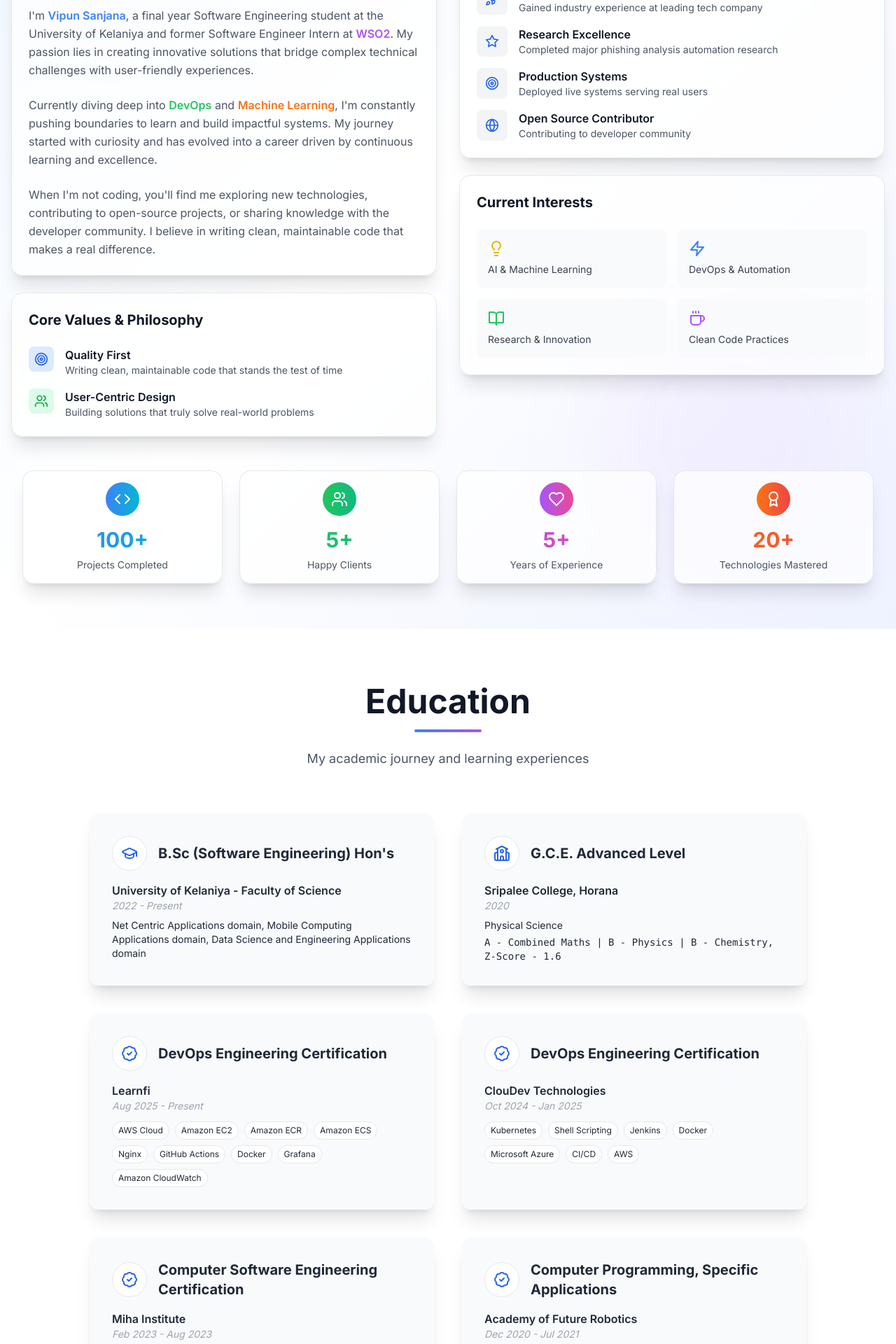
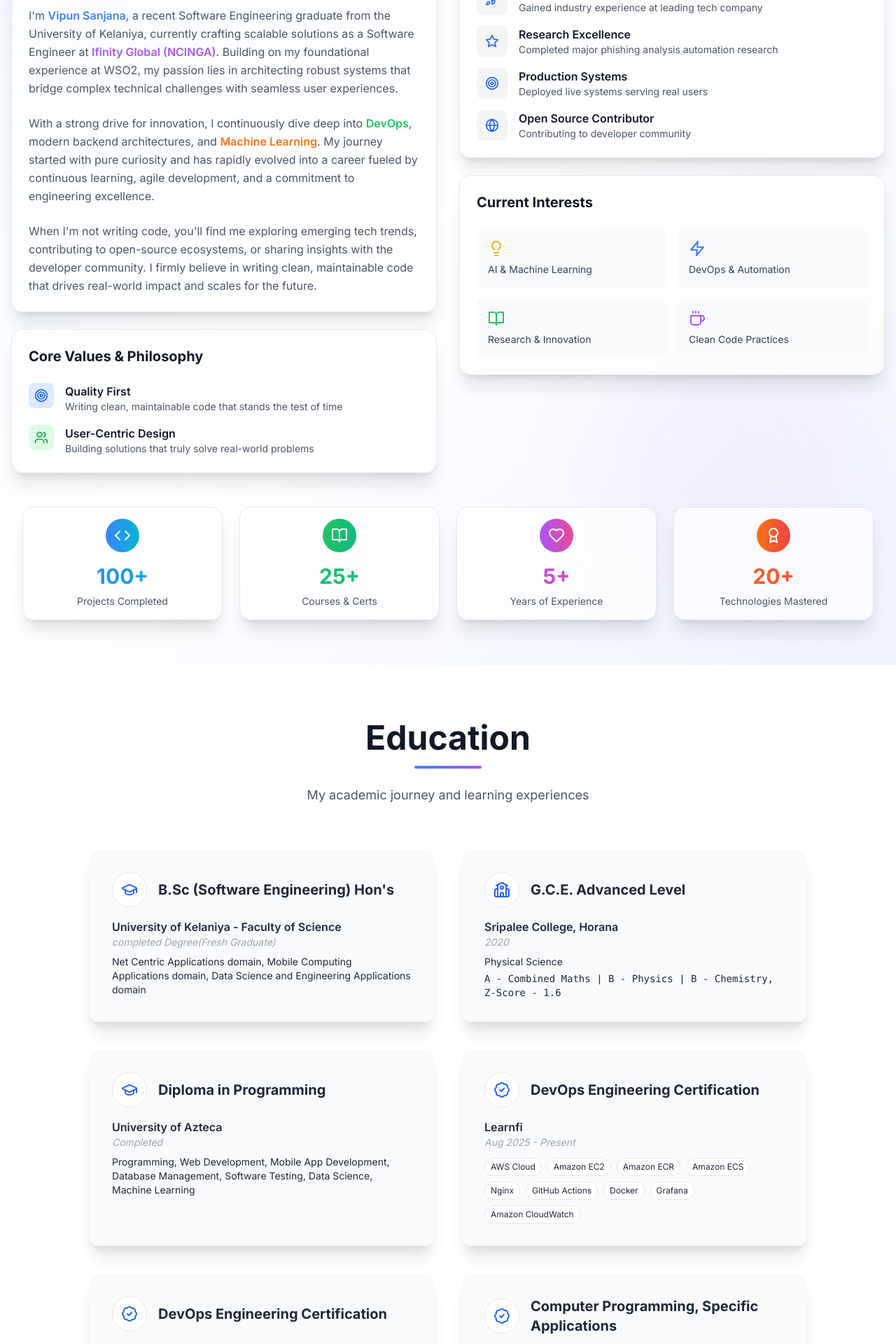
Before and after one commit to vipunsanjana/New_Portfolio, a React (Vite) app: page / in a window 1280 px wide. Shown: the part 1140-3060 px from the top of the page at 70% size. Built offline with nearby package versions, Linux system fonts and the light colour scheme.

Commit message:
update portfolio content for 2026

```diff
--- a/src/components/About.tsx
+++ b/src/components/About.tsx
@@ -8,7 +8,7 @@ interface AboutProps {
 const About: React.FC<AboutProps> = ({ darkMode }) => {
   const stats = [
     { icon: Code, label: 'Projects Completed', value: '100+', color: 'from-blue-500 to-cyan-500' },
-    { icon: Users, label: 'Happy Clients', value: '5+', color: 'from-green-500 to-emerald-500' },
+    { icon: BookOpen, label: 'Courses & Certs', value: '25+', color: 'from-green-500 to-emerald-500' },
     { icon: Heart, label: 'Years of Experience', value: '5+', color: 'from-purple-500 to-pink-500' },
     { icon: Award, label: 'Technologies Mastered', value: '20+', color: 'from-orange-500 to-red-500' }
   ];
@@ -79,19 +79,19 @@ const About: React.FC<AboutProps> = ({ darkMode }) => {
                 <p className={`text-base leading-relaxed ${
                   darkMode ? 'text-gray-300' : 'text-gray-600'
                 }`}>
-                  I'm <span className="font-semibold text-blue-500">Vipun Sanjana</span>, a final year Software Engineering student at the University of Kelaniya and former Software Engineer Intern at <span className="font-semibold text-purple-500">WSO2</span>. My passion lies in creating innovative solutions that bridge complex technical challenges with user-friendly experiences.
+                  I'm <span className="font-semibold text-blue-500">Vipun Sanjana</span>, a recent Software Engineering graduate from the University of Kelaniya, currently crafting scalable solutions as a Software Engineer at <span className="font-semibold text-purple-500">Ifinity Global (NCINGA)</span>. Building on my foundational experience at WSO2, my passion lies in architecting robust systems that bridge complex technical challenges with seamless user experiences.
                 </p>
 
                 <p className={`text-base leading-relaxed ${
                   darkMode ? 'text-gray-300' : 'text-gray-600'
                 }`}>
-                  Currently diving deep into <span className="font-semibold text-green-500">DevOps</span> and <span className="font-semibold text-orange-500">Machine Learning</span>, I'm constantly pushing boundaries to learn and build impactful systems. My journey started with curiosity and has evolved into a career driven by continuous learning and excellence.
+                  With a strong drive for innovation, I continuously dive deep into <span className="font-semibold text-green-500">DevOps</span>, modern backend architectures, and <span className="font-semibold text-orange-500">Machine Learning</span>. My journey started with pure curiosity and has rapidly evolved into a career fueled by continuous learning, agile development, and a commitment to engineering excellence.
                 </p>
 
                 <p className={`text-base leading-relaxed ${
                   darkMode ? 'text-gray-300' : 'text-gray-600'
                 }`}>
-                  When I'm not coding, you'll find me exploring new technologies, contributing to open-source projects, or sharing knowledge with the developer community. I believe in writing clean, maintainable code that makes a real difference.
+                  When I'm not writing code, you'll find me exploring emerging tech trends, contributing to open-source ecosystems, or sharing insights with the developer community. I firmly believe in writing clean, maintainable code that drives real-world impact and scales for the future.
                 </p>
               </div>
             </div>
--- a/src/components/Education.tsx
+++ b/src/components/Education.tsx
@@ -11,7 +11,7 @@ const Education: React.FC<EducationProps> = ({ darkMode }) => {
       icon: GraduationCap,
       title: "B.Sc (Software Engineering) Hon's",
       institution: "University of Kelaniya - Faculty of Science",
-      year: "2022 - Present",
+      year: "completed Degree(Fresh Graduate)",
       stream: "Net Centric Applications domain, Mobile Computing Applications domain, Data Science and Engineering Applications domain"
     },
     {
@@ -21,6 +21,13 @@ const Education: React.FC<EducationProps> = ({ darkMode }) => {
       year: "2020",
       stream: "Physical Science",
       result: "A - Combined Maths | B - Physics | B - Chemistry, Z-Score - 1.6"
+    },
+    {
+      icon: GraduationCap,
+      title: "Diploma in Programming",
+      institution: "University of Azteca",
+      year: "Completed",
+      stream: "Programming, Web Development, Mobile App Development, Database Management, Software Testing, Data Science, Machine Learning"
     },
     {
       icon: BadgeCheck,
@@ -41,13 +48,6 @@ const Education: React.FC<EducationProps> = ({ darkMode }) => {
         "Kubernetes", "Shell Scripting", "Jenkins", "Docker",
         "Microsoft Azure", "CI/CD", "AWS"
       ]
-    },
-    {
-      icon: BadgeCheck,
-      title: "Computer Software Engineering Certification",
-      institution: "Miha Institute",
-      year: "Feb 2023 - Aug 2023",
-      skills: ["MongoDB", "Flutter", "JavaScript"]
     },
     {
       icon: BadgeCheck,
--- a/src/components/Experience.tsx
+++ b/src/components/Experience.tsx
@@ -7,6 +7,19 @@ interface ExperienceProps {
 
 const Experience: React.FC<ExperienceProps> = ({ darkMode }) => {
   const experiences = [
+    {
+      title: 'Software Engineer',
+      company: 'Ifinity Global (NCINGA)',
+      location: 'Colombo',
+      period: 'Nov 2025 - Present',
+      description: 'Developing scalable software solutions and collaborating with cross-functional teams to deliver high-quality fintech and enterprise products.',
+      achievements: [
+        'Designing and implementing robust backend architectures and APIs',
+        'Collaborating with agile teams to streamline development workflows',
+        'Enhancing application performance, security, and system reliability'
+      ],
+      technologies: ['React', 'Node.js', 'TypeScript', 'Microservices', 'Python', 'AWS', 'Docker', 'Kubernetes', 'MongoDB', 'MySQL','GitHub Actions', 'WSO2 APIM', 'WSO2 MI', 'WSO2 IAM']
+    },
     {
       title: 'Former Intern - Software Engineer',
       company: 'WSO2 Cloud Security Operations Center',
@@ -33,9 +46,7 @@ const Experience: React.FC<ExperienceProps> = ({ darkMode }) => {
       ],
       technologies: ['NestJS', 'TypeScript', 'MySQL']
     },
-
   ];
-
 
   return (
     <section id="experience" className={`py-20 ${
--- a/src/components/Skills.tsx
+++ b/src/components/Skills.tsx
@@ -1,3 +1,4 @@
+import React from 'react';
 import {
   TerminalSquare,
   Layers,
@@ -109,6 +110,9 @@ const Skills: React.FC<SkillsProps> = ({ darkMode }) => {
     'Circuit Breaker patterns': ShieldCheck,
     Keycloak: ShieldCheck,
     'Microservices architecture': Globe,
+    'WSO2 API Manager': Network,
+    'WSO2 Micro Integrator': Workflow,
+    'WSO2 IAM': ShieldCheck,
 
     // AI/ML & Emerging Tech
     'Generative AI': Bot,
@@ -183,7 +187,7 @@ const Skills: React.FC<SkillsProps> = ({ darkMode }) => {
       icon: Network,
       title: 'Messaging, Integration & Security',
       content:
-        'Apache Kafka, RabbitMQ, Eureka, Circuit Breaker patterns, Keycloak, Microservices architecture',
+        'Apache Kafka, RabbitMQ, Eureka, Circuit Breaker patterns, Keycloak, Microservices architecture, WSO2 API Manager, WSO2 Micro Integrator, WSO2 IAM',
     },
     {
       icon: Brain,
```
Also changed, not shown: 1 other file (tests, documents, lock files or other folders). Lines whose indentation alone changed are shown as unchanged.
